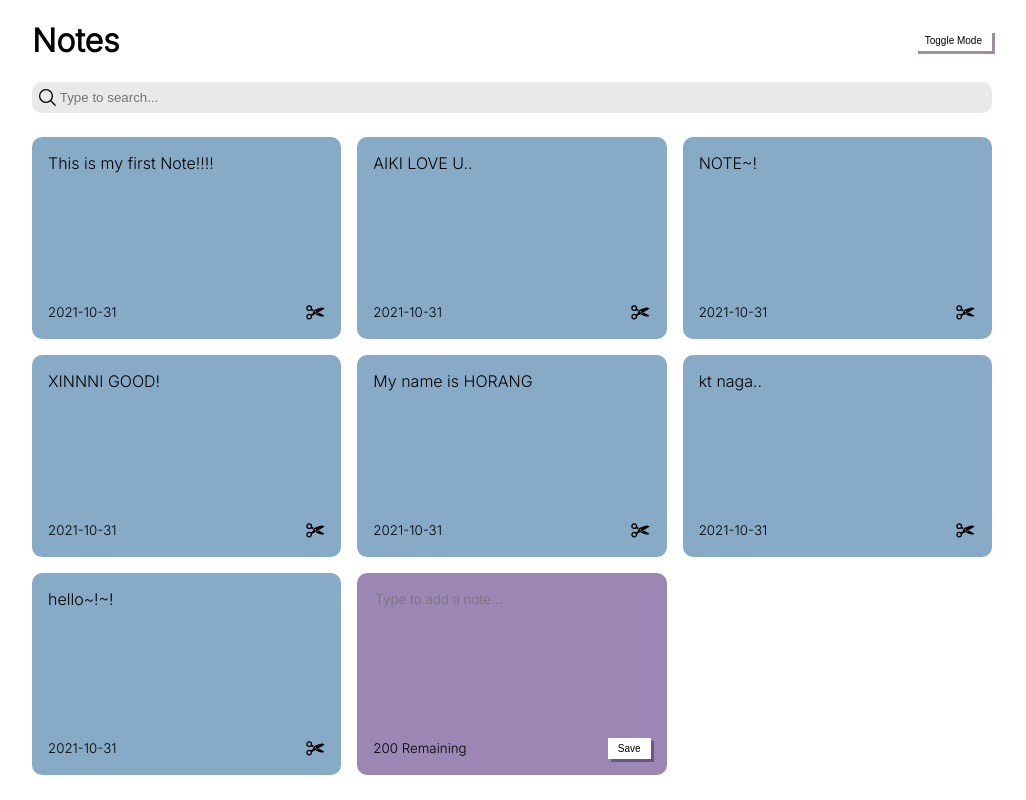
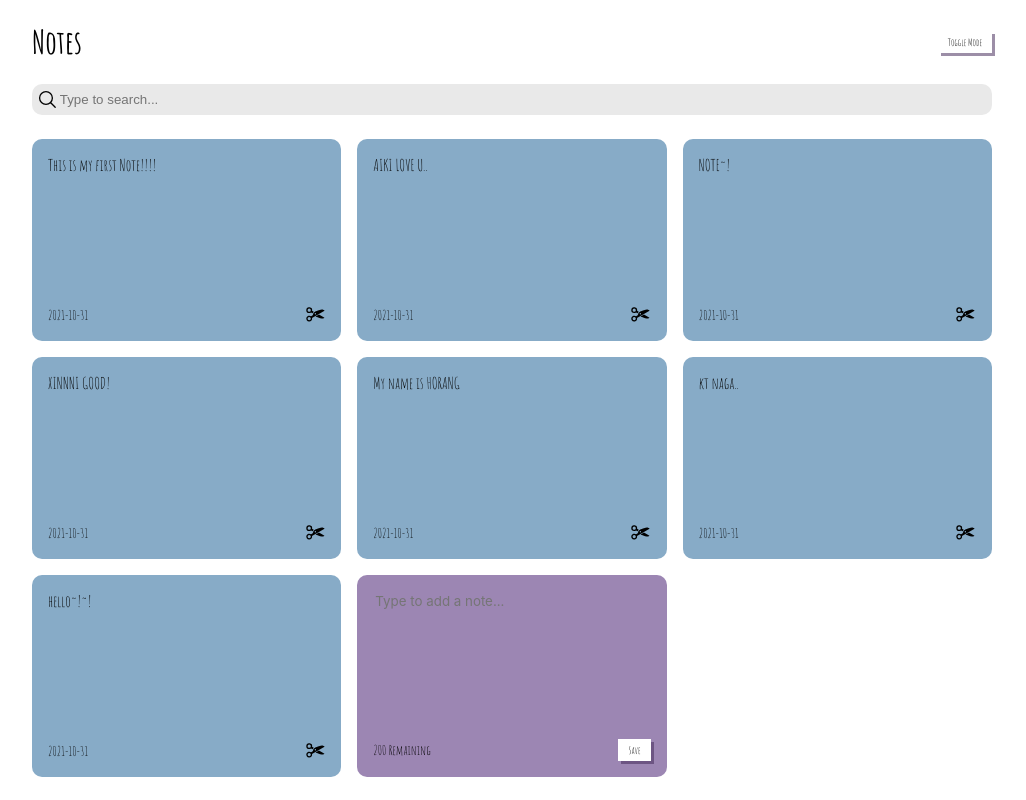
Before and after one commit to xinnni/react-notes-app, a React (Create React App) app: page / in a window 1280 px wide. Shown: the whole page, without its empty margins (128-1154 px from the left). Built offline with nearby package versions, Linux system fonts and the light colour scheme.

Commit message:
saving local storage and css

```diff
--- a/src/App.js
+++ b/src/App.js
@@ -35,6 +35,14 @@ function App() {
   };
 
   useEffect(() => {
+    const saveNotes = JSON.parse(localStorage.getItem("react-notes-app-data"));
+
+    if (saveNotes) {
+      setNote(saveNotes);
+    }
+  }, []);
+
+  useEffect(() => {
     localStorage.setItem("react-notes-app-data", JSON.stringify(note));
   }, [note]);
 
--- a/src/components/AddNote/AddNote.css
+++ b/src/components/AddNote/AddNote.css
@@ -17,6 +17,7 @@ textarea::placeholder {
 }
 .save {
   background-color: rgb(255, 255, 255);
+  font-family: "Amatic SC", cursive;
 
   border: none;
   padding: 5px 10px 5px 10px;
--- a/src/index.css
+++ b/src/index.css
@@ -1,8 +1,7 @@
-@import url("https://fonts.googleapis.com/css2?family=Inter:wght@100;300&display=swap");
-
+@import url("https://fonts.googleapis.com/css2?family=Amatic+SC:wght@400;700&display=swap");
 body {
   margin: 0;
-  font-family: "Inter", sans-serif;
+  font-family: "Amatic SC", cursive;
   -webkit-font-smoothing: antialiased;
   -moz-osx-font-smoothing: grayscale;
 }
```
